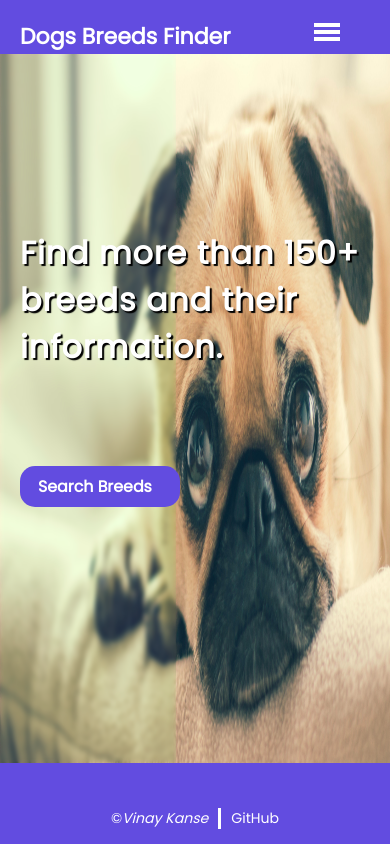
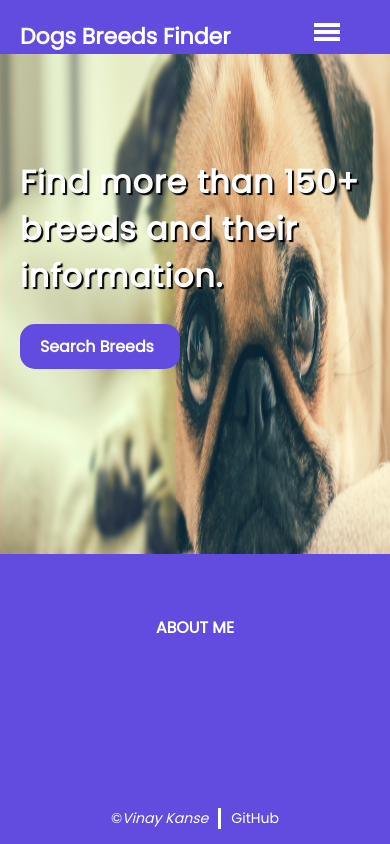
Before and after one commit to VinayKanase/DogsBreedFinder, a plain HTML site: page index.html in a window 390 px wide. Drawn offline with Linux system fonts and the light colour scheme; no server answers.

Commit message:
Responsive Design

```diff
--- a/style/_home.scss
+++ b/style/_home.scss
@@ -1,5 +1,5 @@
 section{
- height: 82vh;
+ height: 480px;
 }
 .main-container{
  position: relative;
@@ -60,7 +60,6 @@ section{
   }
   .btn-search{
     width: 160px;
-    padding: 8px 18px;
     top: -80px;
   }
 }
--- a/style/style.scss
+++ b/style/style.scss
@@ -113,7 +113,7 @@ html{
     }
   }
     section{
-      height: 84vh;
+      height: 500px;
     }
  }
  @media screen and (max-width: 750px){
```
Also changed, not shown: style/style.css, 1 other file.
